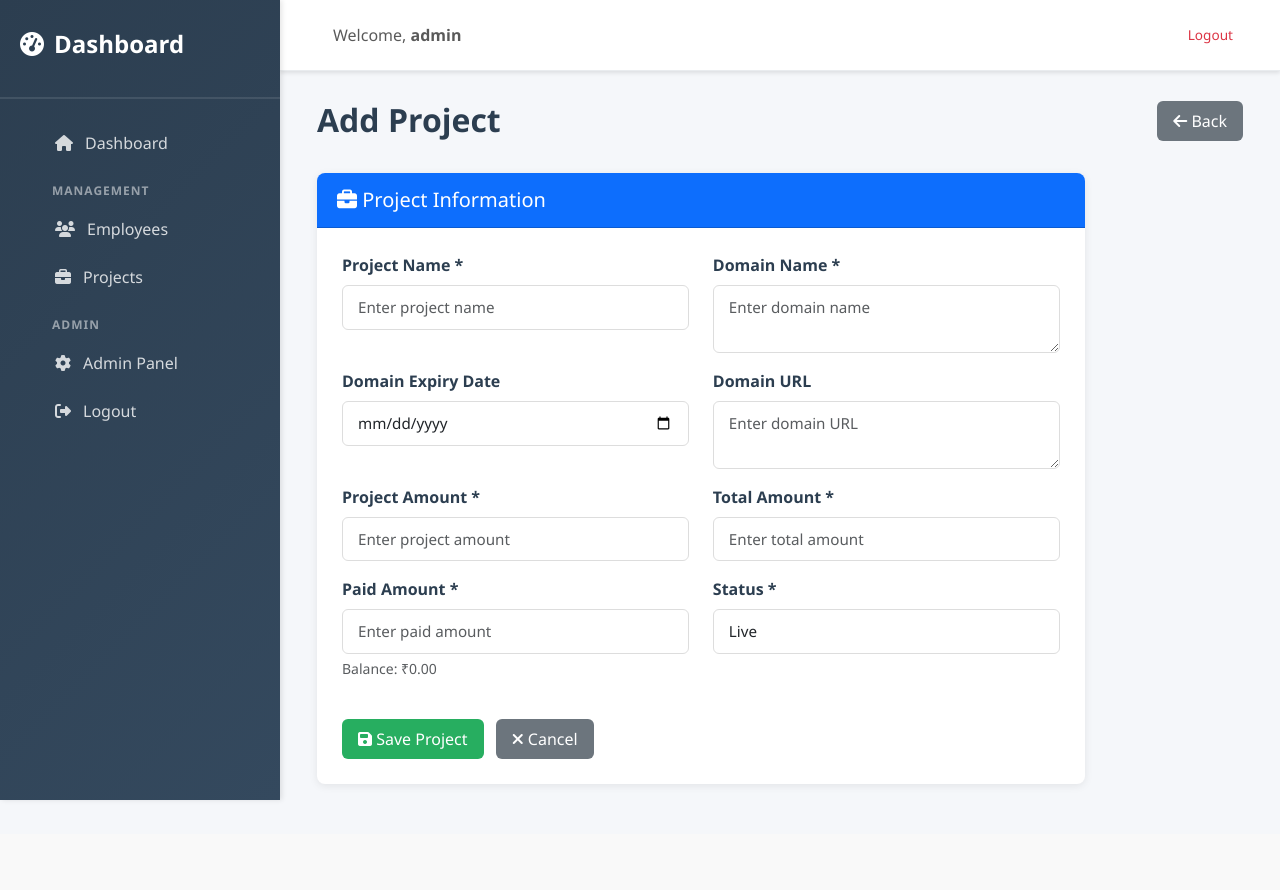
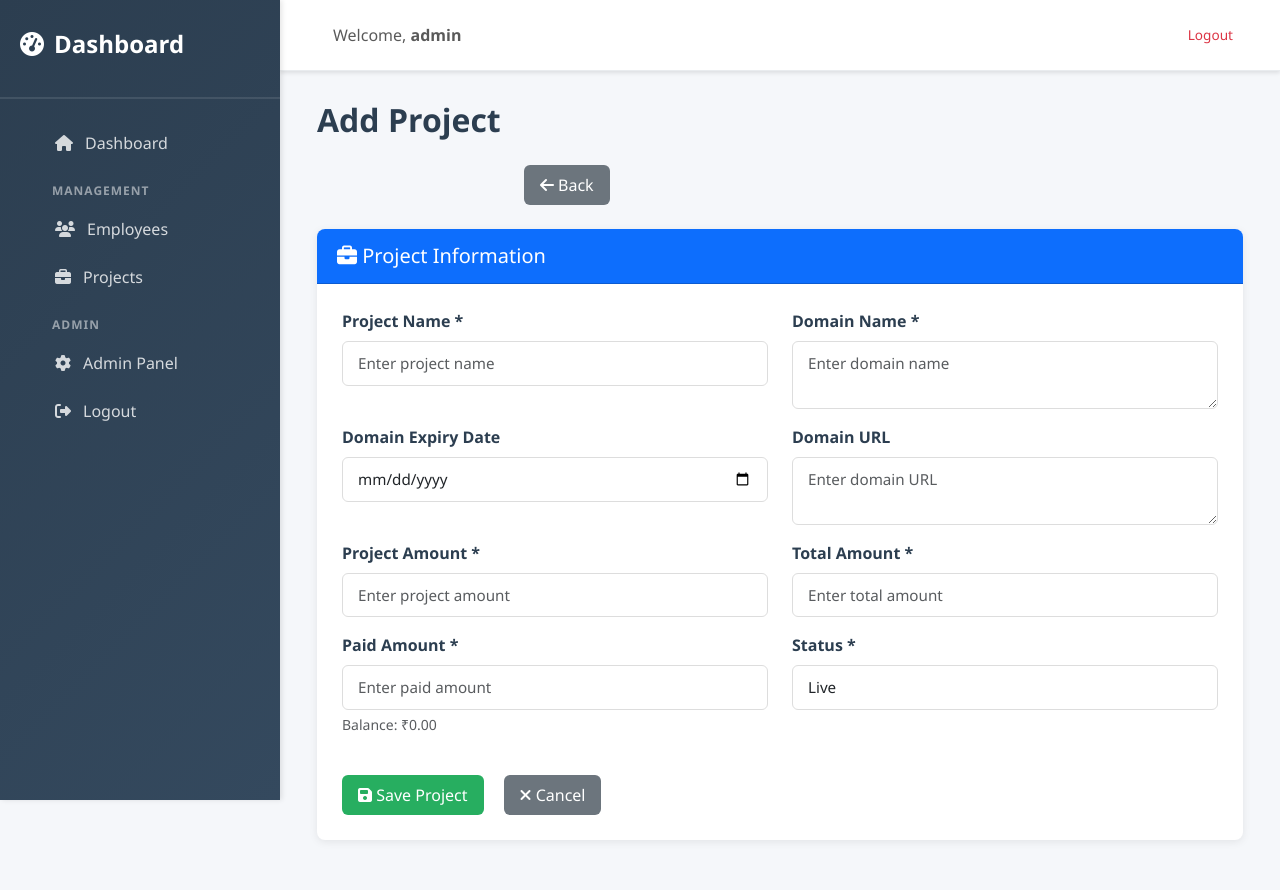
Before and after one commit to poojaspitel/spiteloffice-management, a Django app: page /app/projects/create/ in a window 1280 px wide. Before the commit the page ends 801 px from the top, so only its background shows below. Run offline with Django 5.2, Linux system fonts and the light colour scheme; a user stored in the database is signed in.

Commit message:
live ui attractive

```diff
--- a/static/css/style.css
+++ b/static/css/style.css
@@ -128,6 +128,39 @@
     flex: 1;
     padding: 30px 25px;
     overflow-y: auto;
+}
+
+.form-card-wrapper {
+    width: 100%;
+    max-width: 1100px;
+    margin: 0 auto;
+}
+
+.page-header-flex {
+    display: flex;
+    flex-wrap: wrap;
+    align-items: center;
+    justify-content: space-between;
+    gap: 1rem;
+}
+
+.form-actions {
+    display: flex;
+    flex-wrap: wrap;
+    justify-content: flex-start;
+    gap: 0.75rem;
+}
+
+@media (max-width: 768px) {
+    .form-actions {
+        justify-content: flex-start;
+    }
+    .text-md-end {
+        text-align: right !important;
+    }
+    .text-md-start {
+        text-align: left !important;
+    }
 }
 
 /* Page Title */
--- a/templates/employee/list.html
+++ b/templates/employee/list.html
@@ -5,11 +5,11 @@
 
 {% block content %}
 <div class="container-fluid">
-    <div class="row mb-4">
-        <div class="col-md-8">
+    <div class="row mb-4 page-header-flex">
+        <div class="col-12 col-md-8">
             <h1 class="page-title">Employees</h1>
         </div>
-        <div class="col-md-4 text-end">
+        <div class="col-12 col-md-4 text-md-end text-start">
             <a href="{% url 'employee_create' %}" class="btn btn-success">
                 <i class="fas fa-plus"></i> Add New Employee
             </a>
--- a/templates/project/form.html
+++ b/templates/project/form.html
@@ -5,19 +5,19 @@
 
 {% block content %}
 <div class="container-fluid">
-    <div class="row mb-4">
-        <div class="col-md-8">
+    <div class="row mb-4 page-header-flex">
+        <div class="col-12 col-md-8">
             <h1 class="page-title">{{ title }}</h1>
         </div>
-        <div class="col-md-4 text-end">
+        <div class="col-12 col-md-4 text-md-end text-start">
             <a href="{% url 'project_list' %}" class="btn btn-secondary">
                 <i class="fas fa-arrow-left"></i> Back
             </a>
         </div>
     </div>
 
-    <div class="row">
-        <div class="col-md-10">
+    <div class="row justify-content-center">
+        <div class="col-12 col-lg-10 form-card-wrapper">
             <div class="card">
                 <div class="card-header bg-primary text-white">
                     <h5 class="mb-0"><i class="fas fa-briefcase"></i> Project Information</h5>
@@ -111,7 +111,7 @@
                             </div>
                         </div>
 
-                        <div class="mt-4">
+                        <div class="mt-4 form-actions">
                             <button type="submit" class="btn btn-success me-2">
                                 <i class="fas fa-save"></i> Save Project
                             </button>
--- a/templates/project/list.html
+++ b/templates/project/list.html
@@ -5,11 +5,11 @@
 
 {% block content %}
 <div class="container-fluid">
-    <div class="row mb-4">
-        <div class="col-md-8">
+    <div class="row mb-4 page-header-flex">
+        <div class="col-12 col-md-8">
             <h1 class="page-title">Projects</h1>
         </div>
-        <div class="col-md-4 text-end">
+        <div class="col-12 col-md-4 text-md-end text-start">
             <a href="{% url 'project_create' %}" class="btn btn-success">
                 <i class="fas fa-plus"></i> Add New Project
             </a>
```
Also changed, not shown: templates/employee/form.html (+6 -6 lines).
